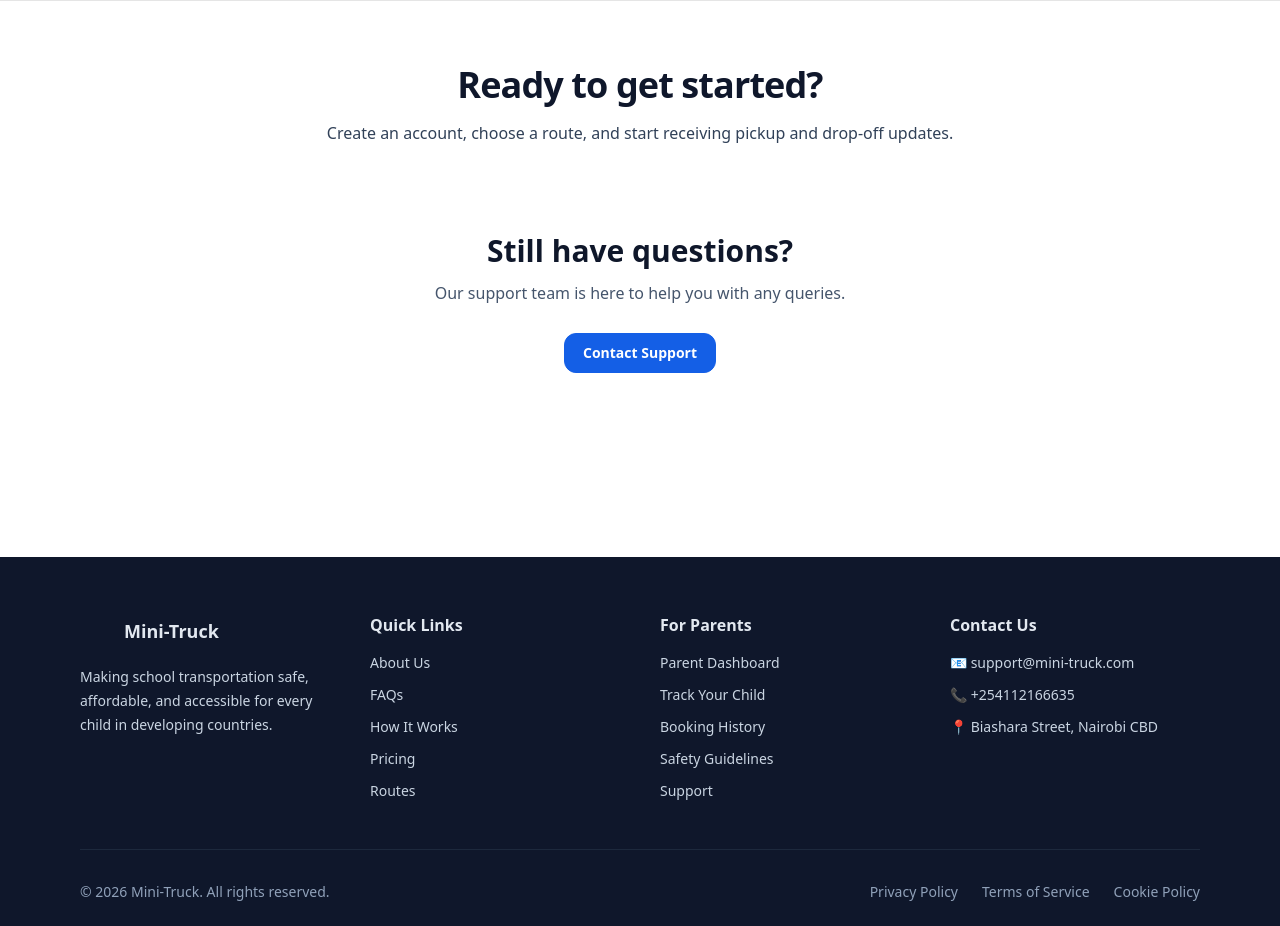
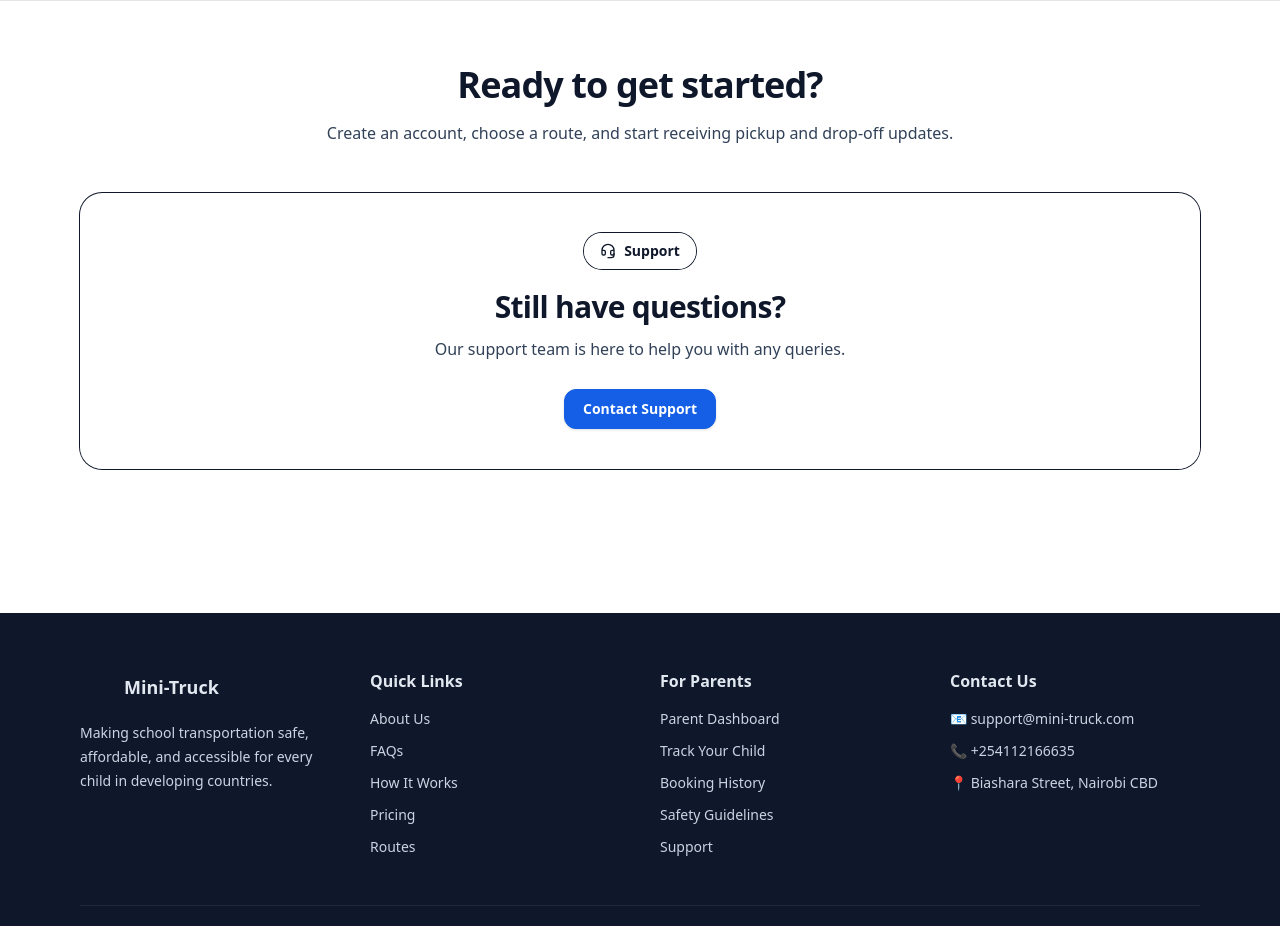
Before and after one commit to RoyCheru/Mini-Track, a Next.js app in the folder frontend/client/: page / in a window 1280 px wide. Shown: the part 2400-3326 px from the top of the page. Built offline with nearby package versions, Linux system fonts and the light colour scheme.

Commit message:
cta section

```diff
--- a/frontend/client/app/components/CTASection.tsx
+++ b/frontend/client/app/components/CTASection.tsx
@@ -1,15 +1,25 @@
 import Link from "next/link"
 import { ROUTES } from "@/lib/routes"
+import { Headset } from "lucide-react"
 
 export default function CTASection() {
   return (
-    <div className="rounded-3xl bg-brand-50 p-10 text-center">
-      <h3 className="text-3xl font-extrabold">Still have questions?</h3>
-      <p className="mx-auto mt-3 max-w-2xl text-slate-600">
+    <div className="relative overflow-hidden rounded-3xl bg-linear-to-br from-brand-100/70 via-brand-50 to-white p-10 text-center ring-1 ring-brand-200">
+      <div className="pointer-events-none absolute -top-16 -left-16 h-56 w-56 rounded-full bg-brand-500/15 blur-3xl" />
+      <div className="pointer-events-none absolute -bottom-16 -right-16 h-56 w-56 rounded-full bg-brand-400/15 blur-3xl" />
+
+      <div className="mx-auto inline-flex items-center gap-2 rounded-full bg-white/80 px-4 py-2 text-sm font-semibold text-brand-800 ring-1 ring-brand-200 backdrop-blur">
+        <Headset className="h-4 w-4" />
+        Support
+      </div>
+
+      <h3 className="mt-5 text-3xl font-extrabold tracking-tight">Still have questions?</h3>
+      <p className="mx-auto mt-3 max-w-2xl text-slate-700">
         Our support team is here to help you with any queries.
       </p>
+
       <div className="mt-7 flex justify-center gap-4">
-        <Link href={ROUTES.support} className="btn btn-primary">
+        <Link href={ROUTES.support} className="btn btn-primary shadow-sm hover:shadow-md transition-all">
           Contact Support
         </Link>
       </div>
```
